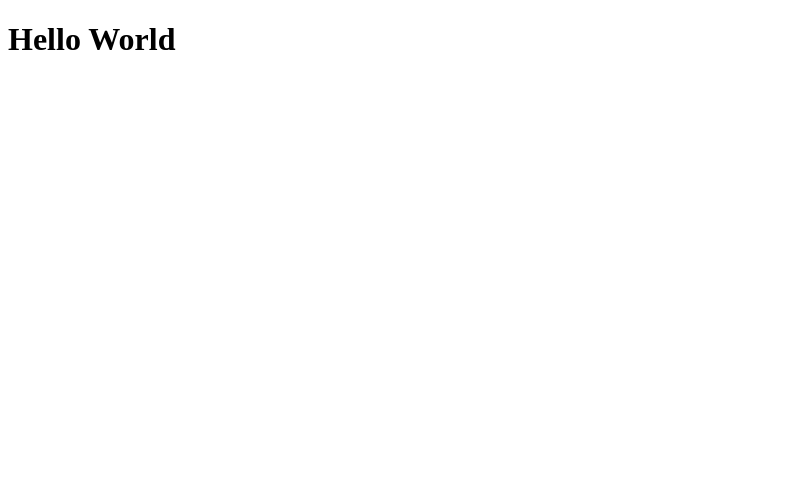
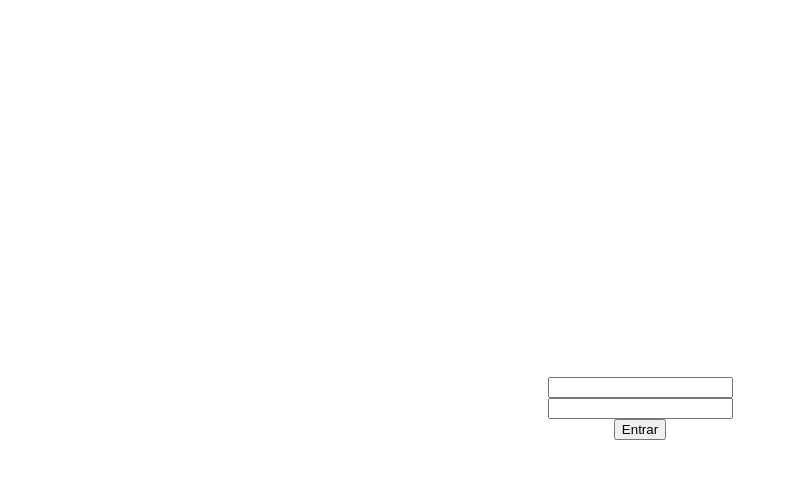
Before and after one commit to yarnando/nextauth, a Next.js app: page / in a window 1280 px wide. Shown: the top 478 px of the page, without its empty margins (0-788 px from the left). Built offline with nearby package versions, Linux system fonts and the light colour scheme.

Commit message:
feat(signin): signin context

```diff
--- /dev/null
+++ b/contexts/AuthContext.tsx
@@ -0,0 +1,32 @@
+import { createContext, ReactNode } from "react";
+
+type SignInCredentials = {
+    email: string;
+    password: string;
+}
+
+type AuthContextData = {
+    signIn(credentials): Promise<void>;
+    isAuthenticated: boolean;
+}
+
+type AuthProviderProps = {
+    children: ReactNode;
+}
+
+export const AuthContext = createContext({} as AuthContextData)
+
+export function AuthProvider({ children }: AuthProviderProps) {
+
+    const isAuthenticated = false;
+
+    async function signIn({ email, password }: SignInCredentials) {
+        console.log({ email, password });
+    }
+
+    return (
+        <AuthContext.Provider value={{ signIn, isAuthenticated }} >
+            {children}
+        </AuthContext.Provider>
+    )
+}
--- a/src/pages/_app.tsx
+++ b/src/pages/_app.tsx
@@ -1,7 +1,12 @@
 import { AppProps } from 'next/app'
+import { AuthProvider } from '../../contexts/AuthContext'
 
 function MyApp({ Component, pageProps }: AppProps) {
-  return <Component {...pageProps} />
+  return (
+    <AuthProvider>
+        <Component {...pageProps} />
+    </AuthProvider>
+  )
 }
 
 export default MyApp
--- a/src/pages/index.tsx
+++ b/src/pages/index.tsx
@@ -1,6 +1,36 @@
+import styles from '../styles/Home.module.css'
+
+import { FormEvent, useContext, useState } from "react"
+
+import { AuthContext } from '../../contexts/AuthContext'
 
 export default function Home() {
+
+  const [email, setEmail] = useState('')
+  const [password, setPassword] = useState('')
+
+  const { signIn } = useContext(AuthContext)
+
+  async function handleSubmit(event: FormEvent) {
+
+    event.preventDefault()
+
+    const data = {
+      email,
+      password
+    }
+
+    await signIn(data)
+
+  }
+
   return (
-    <h1>Hello World</h1>
+    <div className={styles.page}>
+      <form onSubmit={handleSubmit} className={styles.form}>
+        <input type="email" value={email} onChange={e => setEmail(e.target.value)} />
+        <input type="password" value={password} onChange={e => setPassword(e.target.value)} />
+        <button type="submit">Entrar</button>
+      </form>
+    </div>
   )
 }
--- /dev/null
+++ b/src/styles/Home.module.css
@@ -0,0 +1,13 @@
+.page {
+    display: flex;
+    justify-content: center;
+    align-items: center;
+    min-height: 100vh;
+}
+
+.form {
+    display: flex;
+    justify-content: center;
+    align-items: center;
+    flex-direction: column;
+}
```
